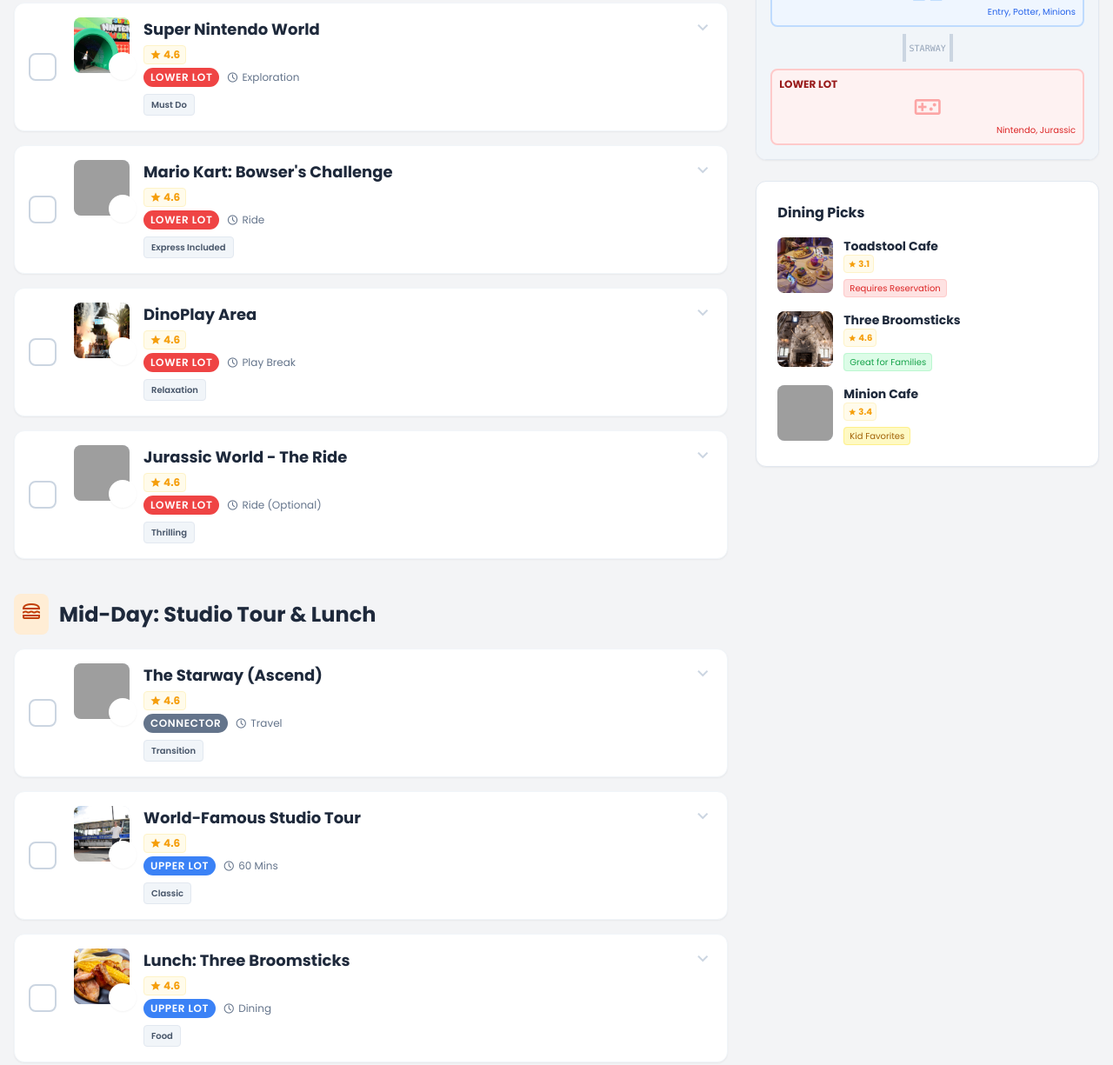
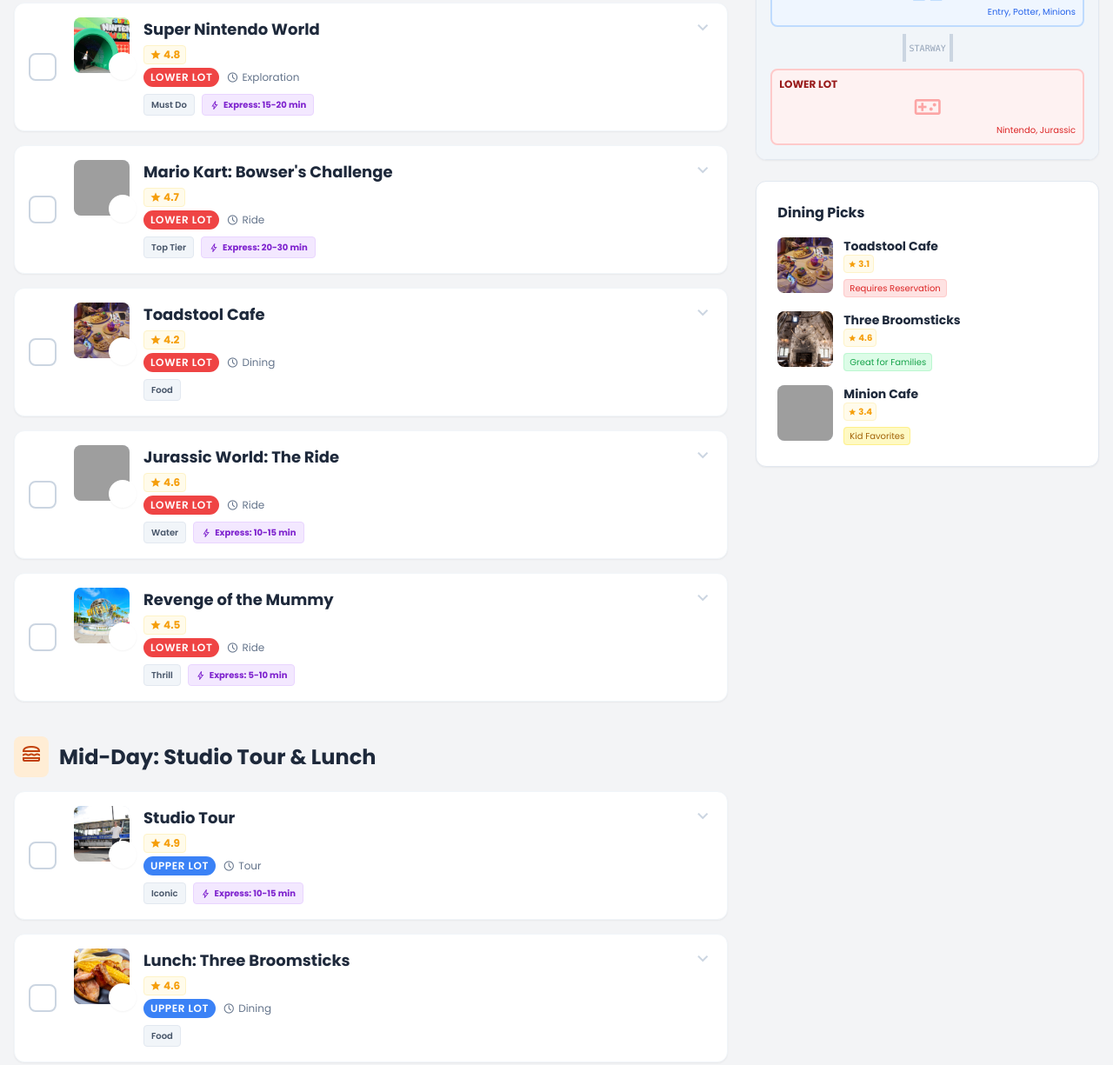
Before and after one commit to tongl/2025-11-la-universal-studios, a plain HTML site: page index.html in a window 1280 px wide. Shown: the part 1237-2462 px from the top of the page at 87% size. Drawn offline with nearby package versions, Linux system fonts and the light colour scheme; grey boxes are pictures that could not be loaded.

Commit message:
feat: Display Express Pass wait times and refresh itinerary attraction data with new and updated entries.

```diff
--- a/index.html
+++ b/index.html
@@ -392,21 +392,21 @@
     <script>
         const itineraryData = {
             morning: [
-                { id: 1, title: "Super Nintendo World", time: "9:15 AM", duration: "Exploration", lot: "Lower", image: "assets/nintendo_entry.jpg", desc: "Immerse yourself in the Mushroom Kingdom. Punch blocks, meet Mario & Luigi!", height: "None", scare: 0, scareText: "Pure Fun", tip: "Use Express Pass at Mario Kart entrance if land is busy.", tags: ["Must Do"], mapsUrl: "https://www.google.com/maps/search/?api=1&query=Super+Nintendo+World+Universal+Studios+Hollywood", rating: 4.6 },
-                { id: 2, title: "Mario Kart: Bowser's Challenge", time: "9:45 AM", duration: "Ride", lot: "Lower", image: "assets/mario_kart.jpg", desc: "Battle Team Bowser in this augmented reality ride.", height: "40\"", scare: 2, scareText: "Dark & Loud", tip: "Express Pass covers this! Queue is amazing but long.", tags: ["Express Included"], mapsUrl: "https://www.google.com/maps/search/?api=1&query=Mario+Kart+Bowser's+Challenge+Universal+Studios+Hollywood", rating: 4.6 },
-                { id: 3, title: "DinoPlay Area", time: "10:30 AM", duration: "Play Break", lot: "Lower", image: "assets/dinoplay.jpg", desc: "A massive dinosaur-themed playground.", height: "None", scare: 0, scareText: "Playground", tip: "Located right near Jurassic World.", tags: ["Relaxation"], mapsUrl: "https://www.google.com/maps/search/?api=1&query=DinoPlay+Universal+Studios+Hollywood", rating: 4.6 },
-                { id: 4, title: "Jurassic World - The Ride", time: "11:00 AM", duration: "Ride (Optional)", lot: "Lower", image: "assets/jurassic.jpg", desc: "A boat ride with an 84-foot drop and realistic T-Rex.", height: "42\"", scare: 8, scareText: "Scary Drop", tip: "Check height (42 min). Skip if she dislikes drops.", tags: ["Thrilling"], mapsUrl: "https://www.google.com/maps/search/?api=1&query=Jurassic+World+The+Ride+Universal+Studios+Hollywood", rating: 4.6 }
+                { id: 1, title: "Super Nintendo World", time: "9:15 AM", duration: "Exploration", lot: "Lower", image: "assets/nintendo_entry.jpg", desc: "Immerse yourself in the Mushroom Kingdom. Punch blocks, meet Mario & Luigi!", height: "None", scare: 0, scareText: "Pure Fun", tip: "Use Express Pass at Mario Kart entrance if land is busy.", tags: ["Must Do"], mapsUrl: "https://www.google.com/maps/search/?api=1&query=Super+Nintendo+World+Universal+Studios+Hollywood", rating: 4.8, expressWait: "15-20 min" },
+                { id: 2, title: "Mario Kart: Bowser's Challenge", time: "9:45 AM", duration: "Ride", lot: "Lower", image: "assets/mario_kart.jpg", desc: "Battle Team Bowser in this AR racing ride.", height: "40\"", scare: 1, scareText: "Mild Spins", tip: "Tap band on steering wheel.", tags: ["Top Tier"], mapsUrl: "https://www.google.com/maps/search/?api=1&query=Mario+Kart+Bowser's+Challenge+Universal+Studios+Hollywood", rating: 4.7, expressWait: "20-30 min" },
+                { id: 3, title: "Toadstool Cafe", time: "10:45 AM", duration: "Dining", lot: "Lower", image: "assets/toadstool_cafe.jpg", desc: "Chef Toad's cooking. Try the Super Mushroom Soup!", height: "None", scare: 0, scareText: "Yummy", tip: "Join waitlist at 7AM sharp.", tags: ["Food"], mapsUrl: "https://www.google.com/maps/search/?api=1&query=Toadstool+Cafe+Universal+Studios+Hollywood", rating: 4.2, expressWait: "N/A" },
+                { id: 4, title: "Jurassic World: The Ride", time: "11:45 AM", duration: "Ride", lot: "Lower", image: "assets/jurassic.jpg", desc: "Face the Indominus Rex on this water ride.", height: "42\"", scare: 6, scareText: "Big Drop", tip: "Sit in back to stay drier.", tags: ["Water"], mapsUrl: "https://www.google.com/maps/search/?api=1&query=Jurassic+World+The+Ride+Universal+Studios+Hollywood", rating: 4.6, expressWait: "10-15 min" },
+                { id: 5, title: "Revenge of the Mummy", time: "12:30 PM", duration: "Ride", lot: "Lower", image: "assets/header.jpg", desc: "High-speed indoor coaster in the dark.", height: "48\"", scare: 7, scareText: "Fast/Dark", tip: "Free lockers available.", tags: ["Thrill"], mapsUrl: "https://www.google.com/maps/search/?api=1&query=Revenge+of+the+Mummy+The+Ride+Universal+Studios+Hollywood", rating: 4.5, expressWait: "5-10 min" }
             ],
             midday: [
-                { id: 5, title: "The Starway (Ascend)", time: "11:30 AM", duration: "Travel", lot: "Connector", image: "assets/starway.jpg", desc: "Take the long escalators up to the Upper Lot.", height: "None", scare: 0, scareText: "Scenic", tip: "10-15 min journey.", tags: ["Transition"], mapsUrl: "https://www.google.com/maps/search/?api=1&query=Starway+Escalator+Universal+Studios+Hollywood", rating: 4.6 },
-                { id: 6, title: "World-Famous Studio Tour", time: "12:00 PM", duration: "60 Mins", lot: "Upper", image: "assets/studio_tour.jpg", desc: "Tram tour through real movie sets.", height: "None", scare: 4, scareText: "Loud Moments", tip: "Sit in the middle of the tram bench.", tags: ["Classic"], mapsUrl: "https://www.google.com/maps/search/?api=1&query=Universal+Studios+Tour+Hollywood", rating: 4.6 },
-                { id: 7, title: "Lunch: Three Broomsticks", time: "1:15 PM", duration: "Dining", lot: "Upper", image: "assets/broomsticks_food.jpg", desc: "Rustic tavern fare: Fish & Chips and Butterbeer.", height: "None", scare: 0, scareText: "Yummy", tip: "Mobile Order via App.", tags: ["Food"], mapsUrl: "https://www.google.com/maps/search/?api=1&query=Three+Broomsticks+Universal+Studios+Hollywood", rating: 4.6 }
+                { id: 6, title: "Studio Tour", time: "1:30 PM", duration: "Tour", lot: "Upper", image: "assets/studio_tour.jpg", desc: "The world-famous backlot tour.", height: "None", scare: 2, scareText: "Mild", tip: "Sit on left side for best views.", tags: ["Iconic"], mapsUrl: "https://www.google.com/maps/search/?api=1&query=Universal+Studios+Tour+Hollywood", rating: 4.9, expressWait: "10-15 min" },
+                { id: 7, title: "Lunch: Three Broomsticks", time: "2:45 PM", duration: "Dining", lot: "Upper", image: "assets/broomsticks_food.jpg", desc: "Rustic tavern fare: Fish & Chips and Butterbeer.", height: "None", scare: 0, scareText: "Yummy", tip: "Mobile Order via App.", tags: ["Food"], mapsUrl: "https://www.google.com/maps/search/?api=1&query=Three+Broomsticks+Universal+Studios+Hollywood", rating: 4.6, expressWait: "N/A" }
             ],
             afternoon: [
-                { id: 8, title: "Wizarding World: Hippogriff", time: "2:30 PM", duration: "Ride", lot: "Upper", image: "assets/hippogriff.jpg", desc: "Family-friendly coaster.", height: "39\"", scare: 3, scareText: "Mild Coaster", tip: "Perfect first coaster.", tags: ["Fun"], mapsUrl: "https://www.google.com/maps/search/?api=1&query=Flight+of+the+Hippogriff+Universal+Studios+Hollywood", rating: 4.6 },
-                { id: 9, title: "Secret Life of Pets", time: "3:30 PM", duration: "Ride", lot: "Upper", image: "assets/pets_ride.jpg", desc: "Transform into a puppy and travel through NYC.", height: "34\"", scare: 0, scareText: "None", tip: "Absolute MUST DO.", tags: ["Must Do"], mapsUrl: "https://www.google.com/maps/search/?api=1&query=The+Secret+Life+of+Pets+Off+the+Leash+Universal+Studios+Hollywood", rating: 4.6 },
-                { id: 10, title: "Super Silly Fun Land", time: "4:15 PM", duration: "Play/Ride", lot: "Upper", image: "assets/fun_land.jpg", desc: "Minion-themed carnival area.", height: "None", scare: 0, scareText: "Playground", tip: "Great spot to burn energy.", tags: ["Kids"], mapsUrl: "https://www.google.com/maps/search/?api=1&query=Super+Silly+Fun+Land+Universal+Studios+Hollywood", rating: 4.6 },
-                { id: 11, title: "WaterWorld", time: "5:30 PM", duration: "Show", lot: "Upper", image: "assets/waterworld.jpg", desc: "World-class stunt show.", height: "None", scare: 5, scareText: "Loud Explosions", tip: "Arrive 20 mins early.", tags: ["Show"], mapsUrl: "https://www.google.com/maps/search/?api=1&query=WaterWorld+Universal+Studios+Hollywood", rating: 4.8 }
+                { id: 8, title: "Wizarding World: Hippogriff", time: "4:00 PM", duration: "Ride", lot: "Upper", image: "assets/hippogriff.jpg", desc: "Family-friendly coaster.", height: "39\"", scare: 3, scareText: "Mild Coaster", tip: "Perfect first coaster.", tags: ["Fun"], mapsUrl: "https://www.google.com/maps/search/?api=1&query=Flight+of+the+Hippogriff+Universal+Studios+Hollywood", rating: 4.6, expressWait: "5-10 min" },
+                { id: 9, title: "Secret Life of Pets", time: "4:45 PM", duration: "Ride", lot: "Upper", image: "assets/pets_ride.jpg", desc: "Transform into a puppy and travel through NYC.", height: "34\"", scare: 0, scareText: "None", tip: "Absolute MUST DO.", tags: ["Must Do"], mapsUrl: "https://www.google.com/maps/search/?api=1&query=The+Secret+Life+of+Pets+Off+the+Leash+Universal+Studios+Hollywood", rating: 4.6, expressWait: "15-20 min" },
+                { id: 10, title: "Super Silly Fun Land", time: "5:30 PM", duration: "Play/Ride", lot: "Upper", image: "assets/fun_land.jpg", desc: "Minion-themed carnival area.", height: "None", scare: 0, scareText: "Playground", tip: "Great spot to burn energy.", tags: ["Kids"], mapsUrl: "https://www.google.com/maps/search/?api=1&query=Super+Silly+Fun+Land+Universal+Studios+Hollywood", rating: 4.6, expressWait: "N/A" },
+                { id: 11, title: "WaterWorld", time: "6:15 PM", duration: "Show", lot: "Upper", image: "assets/waterworld.jpg", desc: "World-class stunt show.", height: "None", scare: 5, scareText: "Loud Explosions", tip: "Arrive 20 mins early.", tags: ["Show"], mapsUrl: "https://www.google.com/maps/search/?api=1&query=WaterWorld+Universal+Studios+Hollywood", rating: 4.8, expressWait: "N/A" }
             ]
         };
 
@@ -503,6 +503,14 @@
                     tagContainer.appendChild(span);
                 });
 
+                // Express Wait Badge
+                if (item.expressWait && item.expressWait !== "N/A") {
+                    const expressSpan = document.createElement('span');
+                    expressSpan.className = "text-[10px] px-2 py-1 rounded bg-purple-100 text-purple-700 font-bold border border-purple-200 flex items-center gap-1";
+                    expressSpan.innerHTML = `<span class="material-symbols-outlined text-[12px]">bolt</span> Express: ${item.expressWait}`;
+                    tagContainer.appendChild(expressSpan);
+                }
+
                 const scareFill = clone.querySelector('.item-scare-fill');
                 scareFill.style.width = `${item.scare * 10}%`;
                 if (item.scare > 6) scareFill.classList.replace('bg-green-500', 'bg-red-500');
```
